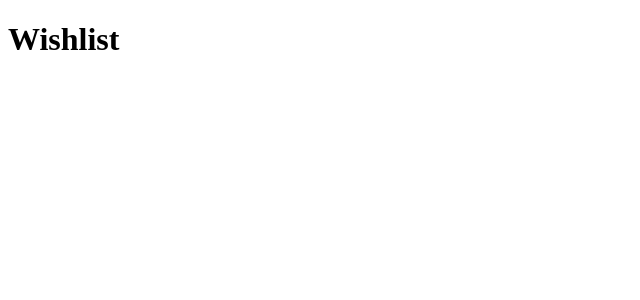
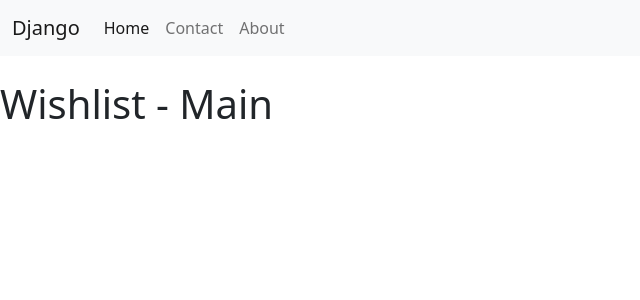
Before and after one commit to AndreyKrivochenko/wishlist, a Django app: page / in a window 1280 px wide. Shown: the top 300 px of the page, without its empty margins (0-640 px from the left). Run offline with Django 3.2, Linux system fonts and the light colour scheme.

Commit message:
Add navbar, about, contact

```diff
--- /dev/null
+++ b/wishlist/mainapp/templates/mainapp/base.html
@@ -0,0 +1,36 @@
+<!DOCTYPE html>
+<html lang="en">
+<head>
+    <meta charset="UTF-8">
+    <meta http-equiv="X-UA-Compatible" content="IE=edge">
+    <meta name="viewport" content="width=device-width, initial-scale=1.0">
+    <title>{%block title%}{%endblock title%}</title>
+    <link href="https://cdn.jsdelivr.net/npm/bootstrap@5.1.1/dist/css/bootstrap.min.css" rel="stylesheet" integrity="sha384-F3w7mX95PdgyTmZZMECAngseQB83DfGTowi0iMjiWaeVhAn4FJkqJByhZMI3AhiU" crossorigin="anonymous">
+    <script src="https://cdn.jsdelivr.net/npm/bootstrap@5.1.1/dist/js/bootstrap.bundle.min.js" integrity="sha384-/bQdsTh/da6pkI1MST/rWKFNjaCP5gBSY4sEBT38Q/9RBh9AH40zEOg7Hlq2THRZ" crossorigin="anonymous"></script>
+</head>
+<body>
+    <nav class="navbar navbar-expand-lg navbar-light bg-light">
+    <div class="container-fluid">
+        <a class="navbar-brand" href="{% url 'index_page' %}">Django</a>
+        <button class="navbar-toggler" type="button" data-bs-toggle="collapse" data-bs-target="#navbarNav" aria-controls="navbarNav" aria-expanded="false" aria-label="Toggle navigation">
+        <span class="navbar-toggler-icon"></span>
+        </button>
+        <div class="collapse navbar-collapse" id="navbarNav">
+        <ul class="navbar-nav">
+            <li class="nav-item">
+            <a class="nav-link active" aria-current="page" href="{% url 'index_page' %}">Home</a>
+            </li>
+            <li class="nav-item">
+            <a class="nav-link" href="{% url 'contact_page' %}">Contact</a>
+            </li>
+            <li class="nav-item">
+            <a class="nav-link" href="{% url 'about_page' %}">About</a>
+            </li>
+        </ul>
+        </div>
+    </div>
+    </nav>
+    </br>
+    {% block content %}{% endblock content %}
+</body>
+</html>
--- a/wishlist/mainapp/templates/mainapp/index.html
+++ b/wishlist/mainapp/templates/mainapp/index.html
@@ -1,10 +1,7 @@
-<!DOCTYPE html>
-<html lang="en">
-<head>
-    <meta charset="UTF-8">
-    <title>Главная страница вашего wish list</title>
-</head>
-<body>
-    <h1>Wishlist</h1>
-</body>
-</html>
+{% extends 'mainapp/base.html' %}
+
+{% block title %}Main page your wish list{% endblock title %}
+
+{% block content %}
+    <h1>Wishlist - Main</h1>
+{% endblock content %}
--- a/wishlist/mainapp/views.py
+++ b/wishlist/mainapp/views.py
@@ -3,3 +3,9 @@ from django.shortcuts import render
 
 def index(request):
     return render(request, 'mainapp/index.html', {})
+
+def contact(request):
+    return render(request, 'mainapp/contact.html', {})
+
+def about(request):
+    return render(request, 'mainapp/about.html', {})
--- a/wishlist/wishlist/urls.py
+++ b/wishlist/wishlist/urls.py
@@ -16,10 +16,12 @@ Including another URLconf
 from django.contrib import admin
 from django.urls import path
 
-from mainapp.views import index
+from mainapp.views import index, contact, about
 
 
 urlpatterns = [
     path('admin/', admin.site.urls),
     path('', index, name='index_page'),
+    path('contact/', contact, name='contact_page'),
+    path('about/', about, name='about_page'),
 ]
```
Also changed, not shown: wishlist/mainapp/templates/mainapp/about.html (added, +7 -0 lines), wishlist/mainapp/templates/mainapp/contact.html (added, +7 -0 lines).
